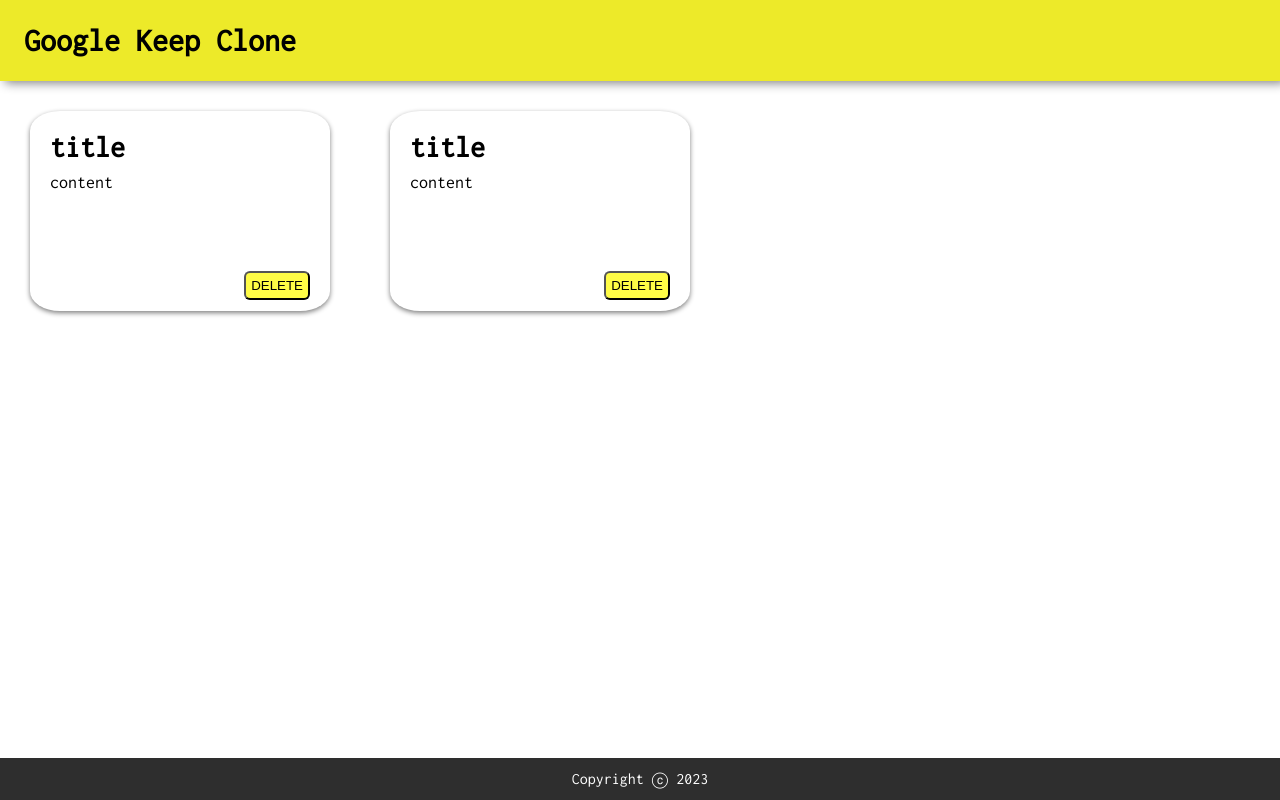
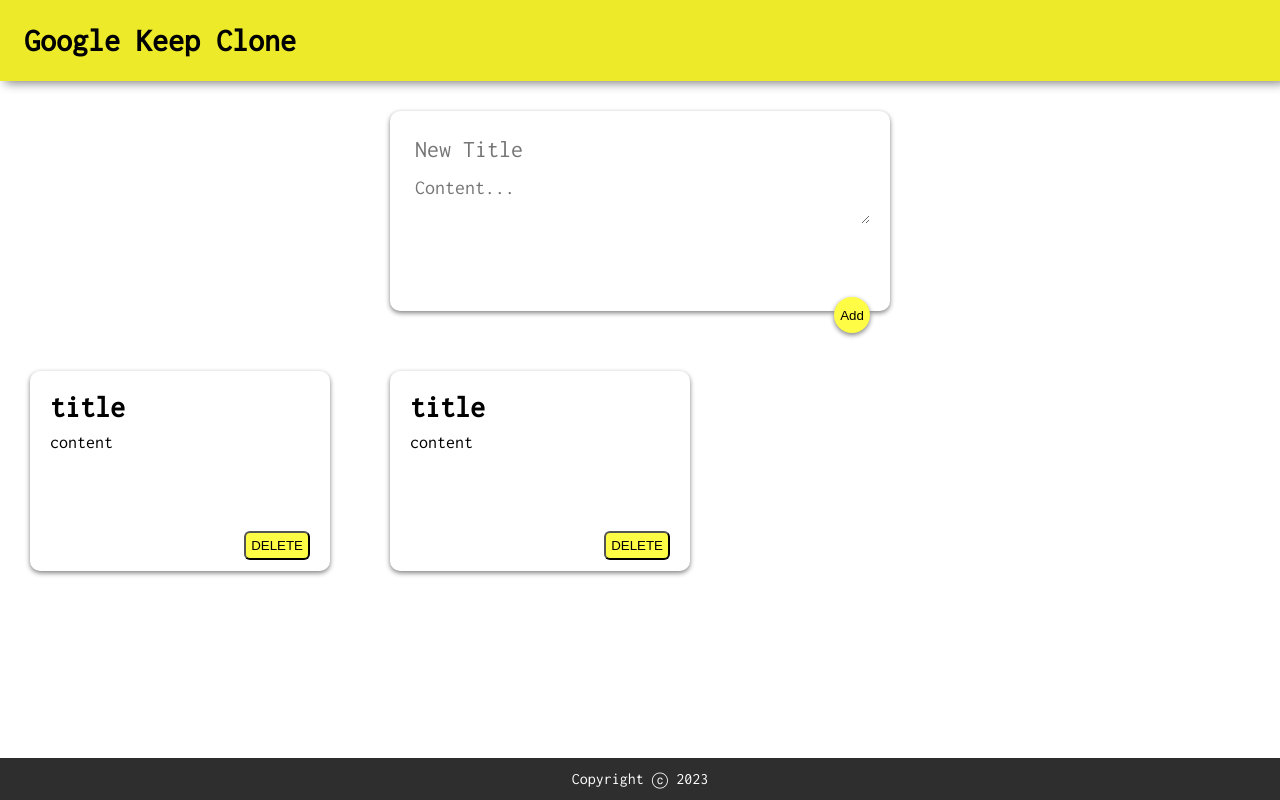
Before and after one commit to shenks/googlekeepclone, a React (Create React App) app: page / in a window 1280 px wide. Built offline with nearby package versions, Linux system fonts and the light colour scheme.

Commit message:
added InputArea component

```diff
--- a/public/styles.css
+++ b/public/styles.css
@@ -24,15 +24,53 @@
     text-align: center;
 }
 
-.note-container{
-    display: flex;
-    flex-direction: row;
+.input  {
+    display: block;
+    width: 500px;
+    height: 200px;
+    border-radius: 10px;
+    box-shadow: 0px 2px 5px grey;
+    padding: 20px;
+    margin: 30px auto;
+}
+
+form input {
+    width: 100%;
+    border: none;
+    padding: 5px;
+    font-size: 24px;
+    outline: none;
+    font-family: 'Inconsolata', monospace;
+}
+
+form textarea {
+    width: 100%;
+    border: none;
+    padding: 5px;
+    padding-top: 10px;
+    font-size: 20px;
+    outline: none;
+    font-family: 'Inconsolata', monospace;
+}
+
+form button {
+    float: right;
+    margin-top: 70px;
+    padding: 5px;
+    border-radius: 50%;
+    width: 36px;
+    height: 36px;
+    background-color: #fffc46;
+    border: none;
+    cursor: pointer;
+    box-shadow: 0px 2px 5px grey;
 }
 
 .note {
+    float: left;
     width: 300px;
     height: 200px;
-    border-radius: 10%;
+    border-radius: 10px;
     box-shadow: 0px 2px 5px grey;
     padding: 20px;
     margin: 30px;
--- a/src/components/App.jsx
+++ b/src/components/App.jsx
@@ -2,11 +2,13 @@
 import Header from "./Header";
 import Footer from "./Footer";
 import Note from "./Note";
+import InputArea from "./InputArea";
 
 function App() {
   return (
     <div>
       <Header />
+      <InputArea />
       <Note />
       <Footer />
     </div>
--- /dev/null
+++ b/src/components/InputArea.jsx
@@ -0,0 +1,15 @@
+import React from "react";
+
+function InputArea() {
+  return (
+    <div className="input">
+      <form>
+        <input placeholder="New Title" />
+        <textarea placeholder="Content..." />
+        <button>Add</button>
+      </form>
+    </div>
+  );
+}
+
+export default InputArea;
--- a/src/components/Note.jsx
+++ b/src/components/Note.jsx
@@ -2,7 +2,7 @@
 
 function Note() {
   return (
-    <div className="note-container">
+    <div>
       <div className="note">
         <h1>title</h1>
         <p>content</p>
```
